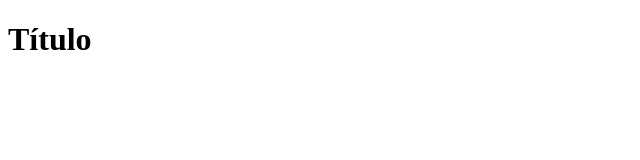
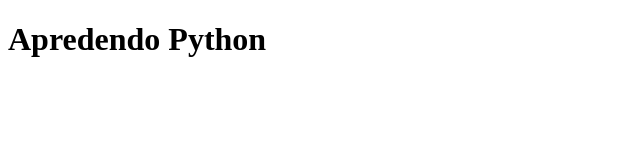
Before and after one commit to marcelo733/site-portfolio, a plain HTML site: page index.html in a window 1280 px wide. Shown: the whole page, without its empty margins (0-640 px from the left). Drawn offline with Linux system fonts and the light colour scheme.

Commit message:
Update index.html

```diff
--- a/index.html
+++ b/index.html
@@ -1,9 +1,10 @@
 <!DOCTYPE html>
-<html>
-  <head>
-    <title>Teste</title>
-  </head>
-  <body>
-    <h1>Título</h1>
-  </body>
+<html lang="pt-br">
+<head>
+  <meta charset="UTF-8">
+  <title>Blog Do Marcelo</title>
+</head>
+<body>
+  <h1>Apredendo Python</h1>
+</body>
 </html>
```
